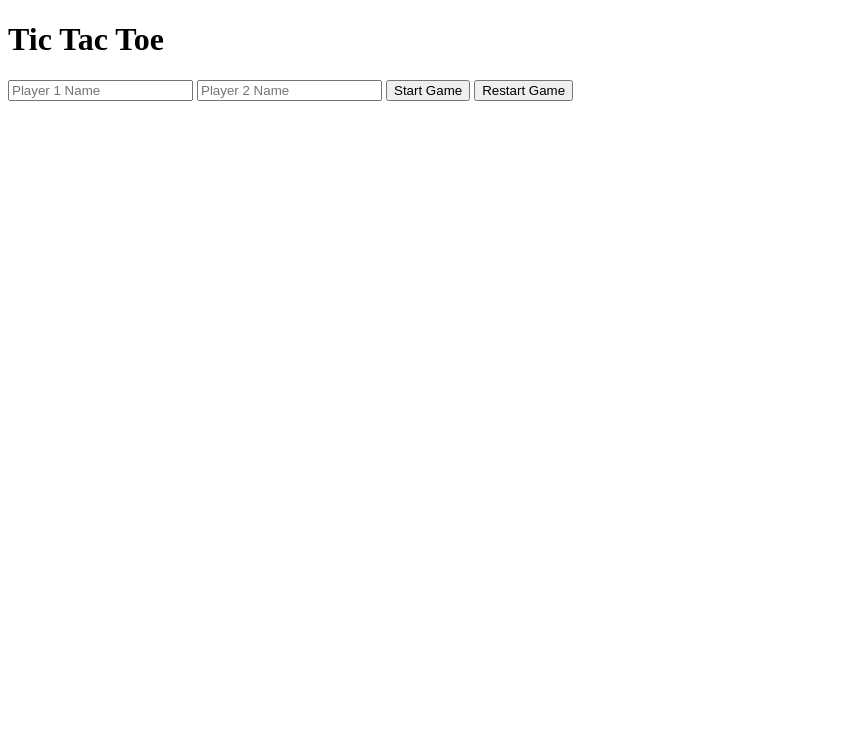
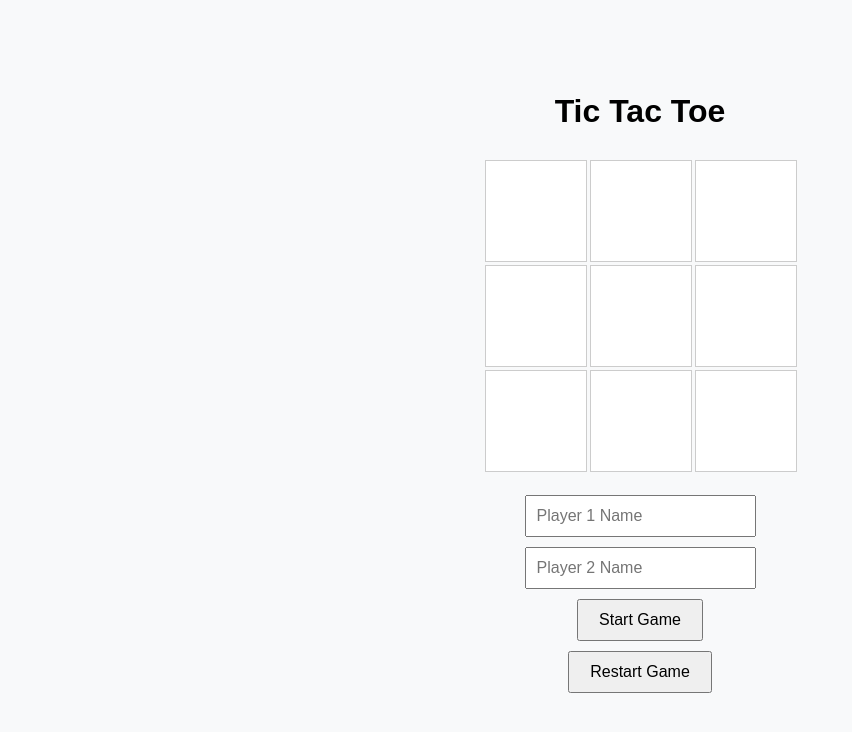
Before and after one commit to LaPerouseCode/tictactoe, a plain HTML site: page index.html in a window 1280 px wide. Both pictures are taken after a click on the button "Start Game". Shown: the whole page, without its empty margins (0-852 px from the left). Drawn offline with Linux system fonts and the light colour scheme.

Commit message:
added CSS and linked it

```diff
--- a/index.html
+++ b/index.html
@@ -3,7 +3,8 @@
 <head>
     <meta charset="UTF-8">
     <meta name="viewport" content="width=device-width, initial-scale=1.0">
-    <title>Document</title>
+    <title>Connect 4</title>
+    <link rel="stylesheet" href="styles.css">
 </head>
 <body>
     <h1> Tic Tac Toe</h1>
--- a/main.js
+++ b/main.js
@@ -1,12 +1,18 @@
 const Gameboard = (() => {
-    let gameboard = ["", "","","","","","","",""];
+    let gameboard = ["", "", "", "", "", "", "", "", ""];
 
     const render = () => {
+        console.log("Rendering gameboard");
         let boardHTML = "";
         gameboard.forEach((square, index) => {
             boardHTML += `<div class="square" id="square-${index}">${square}</div>`;
         });
-        document.querySelector("#gameboard").innerHTML = boardHTML;
+        const gameboardDiv = document.querySelector("#gameboard");
+        if (gameboardDiv) {
+            gameboardDiv.innerHTML = boardHTML;
+        } else {
+            console.error("Gameboard element not found!");
+        }
     };
     return {
         render,
@@ -14,6 +20,7 @@ const Gameboard = (() => {
 })();
 
 const createPlayer = (name, mark) => {
+    console.log(`Creating player: ${name} with mark ${mark}`);
     return {
         name,
         mark,
@@ -26,6 +33,7 @@ const Game = (() => {
     let gameOver = false;
 
     const start = () => {
+        console.log("Starting game");
         players = [
             createPlayer(document.querySelector("#player1").value, "X"),
             createPlayer(document.querySelector("#player2").value, "O"),
@@ -41,5 +49,6 @@ const Game = (() => {
 
 const startButton = document.querySelector("#start-button");
 startButton.addEventListener("click", () => {
+    console.log("Start button clicked");
     Game.start();
 });
--- a/styles.css
+++ b/styles.css
@@ -0,0 +1,63 @@
+body {
+    font-family: Arial, sans-serif;
+    display: flex;
+    flex-direction: column;
+    align-items: center;
+    justify-content: center;
+    height: 100vh;
+    margin: 0;
+    background-color: #f8f9fa;
+}
+
+h1 {
+    margin-bottom: 10px;
+}
+
+#gameboard {
+    display: grid;
+    grid-template-columns: repeat(3, 100px);
+    grid-template-rows: repeat(3, 100px);
+    gap: 5px;
+    margin-top: 20px;
+}
+
+.square {
+    display: flex;
+    align-items: center;
+    justify-content: center;
+    width: 100px;
+    height: 100px;
+    background-color: #ffffff;
+    border: 1px solid #ccc;
+    font-size: 24px;
+    cursor: pointer;
+}
+
+#controls {
+    margin-top: 20px;
+}
+
+input[type="text"] {
+    margin: 5px;
+    padding: 10px;
+    font-size: 16px;
+}
+
+button {
+    margin: 5px;
+    padding: 10px 20px;
+    font-size: 16px;
+    cursor: pointer;
+}
+
+#message {
+    margin-top: 20px;
+    font-size: 18px;
+    color: #333;
+}
+
+#result-display {
+    margin-top: 10px;
+    font-size: 20px;
+    color: #007bff;
+}
```
